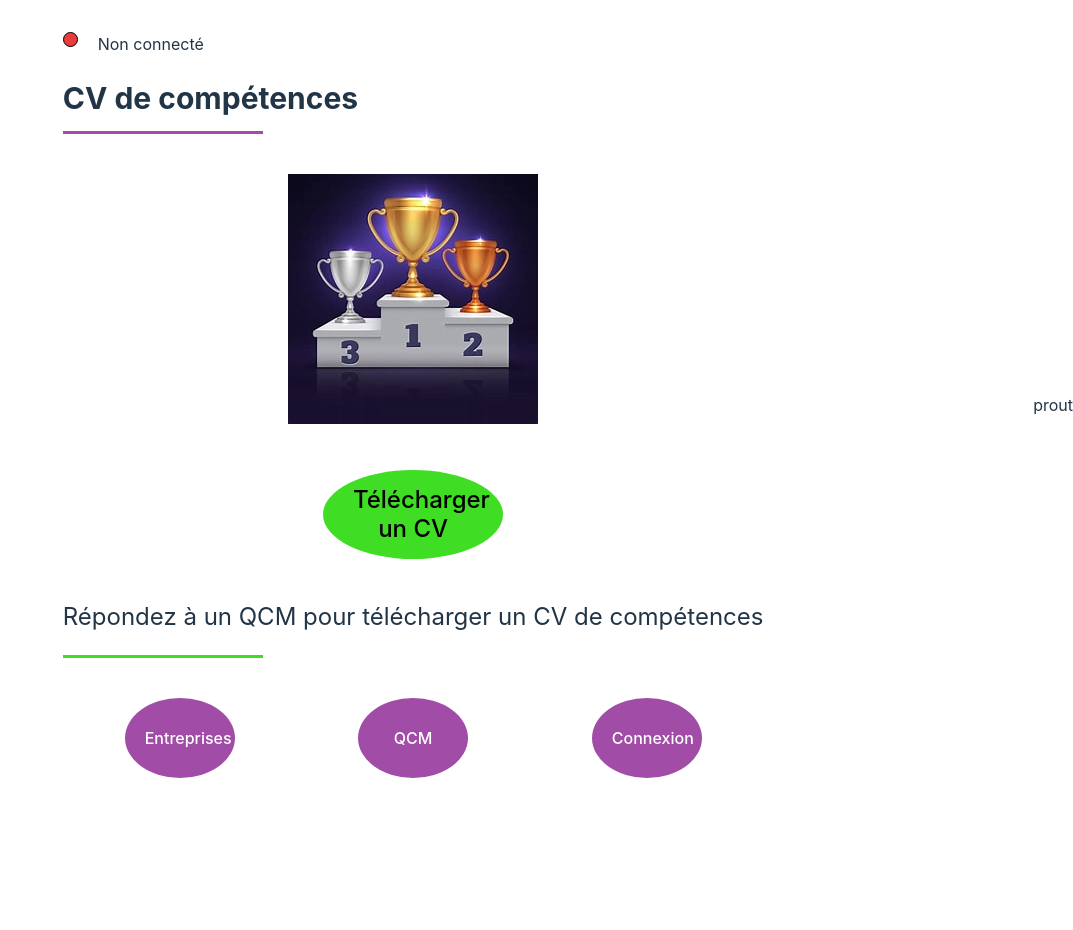
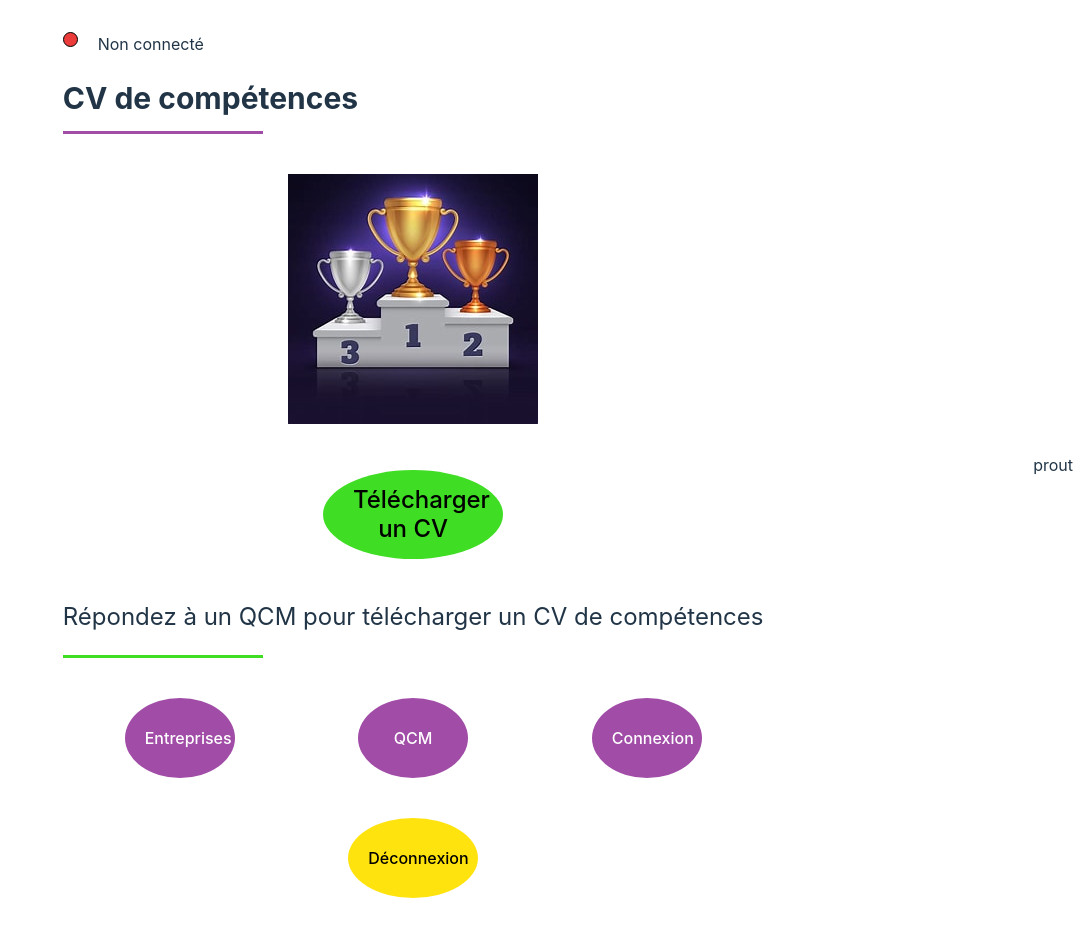
Before and after one commit to Arnaud-md/Projet-front, a React (Vite) app: page / in a window 1280 px wide. Shown: the whole page, without its empty margins (207-1280 px from the left). Before the commit the page ends 810 px from the top, so only its background shows below. Built offline with nearby package versions, Linux system fonts and the light colour scheme.

Commit message:
inscription et connexion

```diff
--- a/src/App.css
+++ b/src/App.css
@@ -193,6 +193,19 @@ h1 {
   width:110px;
   height:80px;
 }
+.button_purple_big {
+  background-color: #FFE30F;
+  color: black;
+  border-radius: 50%;
+  width:130px;
+  height:80px;
+}
+.center {
+  margin-top: 40px;
+  display: flex;
+  flex-direction: row;
+  justify-content: center;
+}
 .display_column {
   display: flex;
   flex-direction: column;
--- a/src/components/Connexion.tsx
+++ b/src/components/Connexion.tsx
@@ -7,6 +7,7 @@ import { useNavigate } from "react-router-dom";
 const Connexion = () => {
 const [email, setEmail]=useState("");
 const [mdp, setMdp]=useState("");
+const [iscorrect, setIscorrect]=useState(true);
 const navigate = useNavigate();
 
 const isconnect = localStorage.getItem("isconnected");
@@ -29,7 +30,7 @@ const handleChange2 = useCallback((e: React.ChangeEvent<HTMLInputElement>) => {
 
 const handleClick = useCallback(async() => {
     // Lancez une requête POST vers l'API avec les données de connexion
-    const response = await fetch('http://localhost:1337/api/auth/local', {
+    const response = await fetch('http://localhost:8887/api/auth/local', {
         method: 'POST',
         headers: {
           'Content-Type': 'application/json'
@@ -45,6 +46,11 @@ const handleClick = useCallback(async() => {
         localStorage.setItem('token', data)
         localStorage.setItem('isconnected',"true")
         navigate("/home");
+      }
+      else {
+        setIscorrect(false);
+        console.log("iscorrect false");
+        navigate("/connexion")
       }
     // Si la connexion est réussie,  stockez le token dans le localStorage
     // Et redirigez l'utilisateur vers la page d'accueil
@@ -80,9 +86,11 @@ const handleClick = useCallback(async() => {
                         <input onChange={handleChange2} type="password" className="mdp"></input>
                     </div>
                     <button onClick={handleClick} className="button_purple connect_button">Connexion</button>
+                    {iscorrect?
+                    <div></div>:
                     <div className="errormsg">
                         <p>Adresse email ou mot de passe invalide</p>
-                    </div>
+                    </div>}
                     <p className="mbp">Nouvel utilisateur : inscrivez-vous</p>
                     <form action="http://localhost:5173/inscription">
                     <button type="submit" className="button_purple inscription_button">Inscription</button>
--- a/src/components/Home.tsx
+++ b/src/components/Home.tsx
@@ -3,7 +3,7 @@ import { useEffect, useState } from "react";
 // @ts-ignore
 import { useCallback } from "react";
 // @ts-ignore
-import { Link } from "react-router-dom";
+import { Link, Navigate } from "react-router-dom";
 // @ts-ignore
 import { useNavigate } from "react-router-dom";
 // @ts-ignore
@@ -14,6 +14,11 @@ import coupes from "../img/coupes.jpg";
 
 const Home = () => {
 const isconnect = localStorage.getItem("isconnected");
+const navigate = useNavigate();
+const handleClick = useCallback(()=>{
+localStorage.clear();
+navigate("/");
+},[])
     return (
         <div>
 
@@ -54,6 +59,9 @@ const isconnect = localStorage.getItem("isconnected");
                         <button type="submit" className="button_purple">Connexion</button>
                     </form>
                 </div>
+                <div className="center">
+                    <button onClick={handleClick} className="button_purple_big">Déconnexion</button>
+                </div>
             </div>
 
         </div>
--- a/src/components/Inscription.tsx
+++ b/src/components/Inscription.tsx
@@ -56,7 +56,7 @@ const Inscription = () => {
     }, []);
     const handleClick = useCallback(async() => {
         // Lancez une requête POST vers l'API avec les données de connexion
-        const response = await fetch('http://localhost:1337/api/auth/local/register', {
+        const response = await fetch('http://localhost:8887/api/auth/local/register', {
             method: 'POST',
             headers: {
               'Content-Type': 'application/json'
@@ -77,6 +77,26 @@ const Inscription = () => {
           if (data!=="l'email que vous avez saisi est déjà utilisé") {
 
             localStorage.setItem('token', data);
+        //     const response2 = await fetch('http://localhost:8887/api/users', {
+        //         method: 'POST',
+        //     headers: {
+        //       'Content-Type': 'application/json'
+        //     },
+        //     body: JSON.stringify({
+        //       nom: nom,
+        //       prenom: prenom,
+        //       email: email,
+        //       ismasculin: m,
+        //       filiere: filiere,
+        //       mention: mention,
+        //       etudes: etudes,
+        //       password: mdp
+        //     })
+        //   })
+        //   const data = await response2.text()
+        //   })
+
+            console.log("vous allez etre redirigé vers home");
             navigate("/home");
           }
         // Si la connexion est réussie,  stockez le token dans le localStorage
--- a/src/components/Type_de_QCM.tsx
+++ b/src/components/Type_de_QCM.tsx
@@ -85,8 +85,12 @@ const Type_de_QCM = () => {
                 </div>
 
             <div className="bot_buttons mtp">
-                <button className={"button_purple bord_right"}>Accueil</button>
-                <button className="button_purple bord_left">Connexion</button>
+            <form action="http://localhost:5173/home">
+                <button type="submit" className={"button_purple bord_right"}>Accueil</button>
+            </form>
+            <form action="http://localhost:5173/connexion">
+                <button type="submit" className="button_purple bord_left">Connexion</button>
+            </form>
             </div>
         </div>
     </div>
```
Lines whose indentation alone changed are shown as unchanged.
